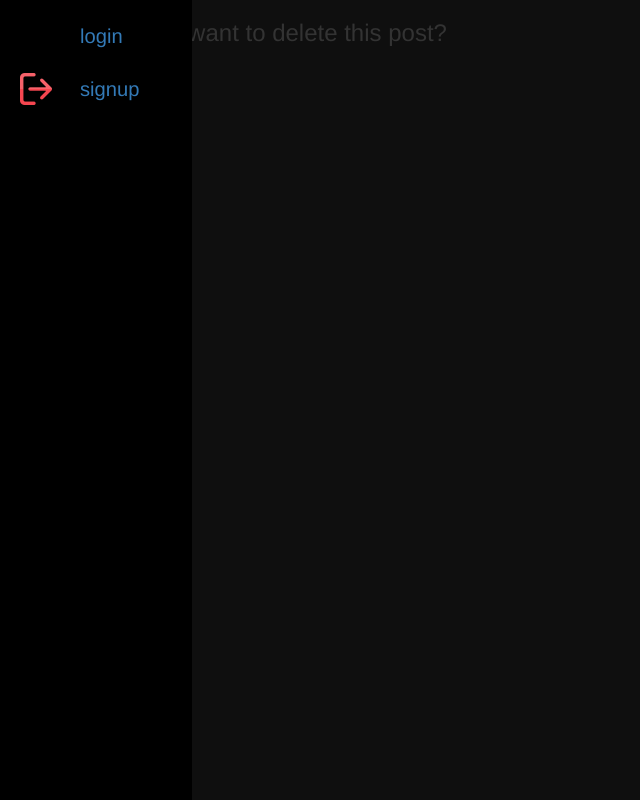
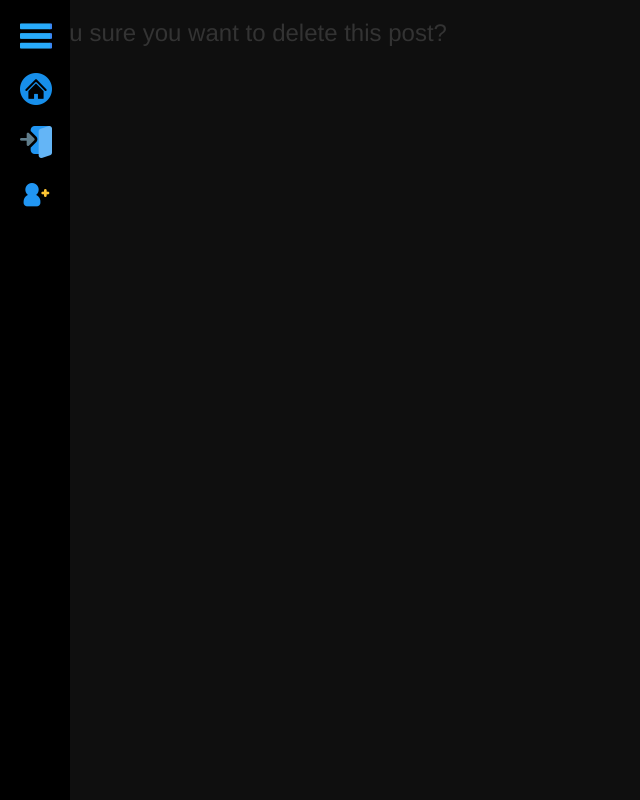
Before and after one commit to sea-rod/blog-application, a Django app: template templates/delete_post.html in a window 1280 px wide. Shown: the whole page, without its empty margins (0-640 px from the left). Run offline with Django 3.2, Linux system fonts and the light colour scheme; the template is opened without the code that fills it, so the values that code supplies are empty; some libraries are stand-ins or nearby versions.

Commit message:
add side-bar

```diff
--- a/static/css/base.css
+++ b/static/css/base.css
@@ -60,33 +60,54 @@ p {
         left: 0;
         font-size: larger;
         height: 100%;
-        width: 5%;
+        width: 70px;
         overflow: hidden;
-        transition: 2s;
+        transition: 0.5s;
         z-index: 1;
     }
-
-    .side-bar:hover {
-        width: 15%;
-    }
-
 
     .side-bar li {
         list-style-type: none;
         font-size: larger;
         margin-left: -30px;
         display: block;
+        color: rgb(226, 226, 226);
         background-repeat: no-repeat;
         background-position: left center;
         background-size: 32px 32px;
         overflow: hidden;
         padding: 12px 10px 12px 60px;
+        transition: 1s;
     }
 
-    .side-bar li[data-image="image1"] {
+    .side-bar li:hover {
+        text-shadow: 20px;
+        color: rgb(148, 148, 224);
+    }
+
+    .side-bar li[data-image="logout"] {
         background-image: url('/static/img/logout.png');
     }
 
+    .side-bar li[data-image="login"] {
+        background-image: url('/static/img/login.png');
+    }
+
+    .side-bar li[data-image="signup"] {
+        background-image: url('/static/img/signup.png');
+    }
+
+    .side-bar li[data-image="home"] {
+        background-image: url('/static/img/home.png');
+    }
+
+    .side-bar li[data-image="add"] {
+        background-image: url('/static/img/add.png');
+    }
+
+    .side-bar li[data-image="menu"] {
+        background-image: url('/static/img/menu.png');
+    }
 
     #form.container {
         width: 25%;
--- a/templates/base.html
+++ b/templates/base.html
@@ -12,13 +12,36 @@
     <script src="https://ajax.googleapis.com/ajax/libs/jquery/3.6.1/jquery.min.js"></script>
     <script src="https://maxcdn.bootstrapcdn.com/bootstrap/3.4.1/js/bootstrap.min.js"></script>
     <script>
-        const toggleButton = document.getElementById('toggle-button');
-        const sidebar = document.getElementsByClassName('side-bar')[0];
+        document.addEventListener('click', function (event) {
 
-        // Toggle the "expanded" class on the sidebar when the toggle button is clicked
-        toggleButton.addEventListener('click', () => {
-            sidebar.classList.toggle('expanded');
+            if (!event.target.closest('.side-bar')) {
+                closeSidebar();
+                console.log("h");
+            }
+            else {
+                console.log("he");
+                expand();
+            }
+
         });
+
+        function closeSidebar() {
+            const menu = document.getElementsByClassName("side-bar")[0];
+            menu.style.width = "70px";
+        }
+
+        function expand() {
+            console.log("he1");
+            const menu = document.getElementsByClassName("side-bar")[0];
+            if (menu.style.width == "200px") {
+                menu.style.width = "70px";
+            }
+            else {
+                menu.style.width = "200px";
+            }
+        }
+
+
 
     </script>
 
@@ -33,21 +56,25 @@
     <header>
         <div class="side-bar">
             <ul>
+                <li data-image="menu">Menu</li>
+                <a href="{% url 'home' %}">
+                    <li data-image="home">Home</li>
+                </a>
                 {% if user.is_authenticated %}
+                <a href="{% url 'add_post' %}">
+                    <li data-image="add">Add</li>
+                </a>
                 <a href="{% url 'logout' %}">
-                    <li>logout</li>
-                </a>
-                <a href="{% url 'add_post' %}">
-                    <li>+Add</li>
+                    <li data-image="logout">logout</li>
                 </a>
                 {% else %}
                 <a href="{% url 'login' %}">
-                    <li>login</li>
+                    <li data-image="login">login</li>
                 </a>
 
                 <a href="{% url 'signup' %}">
 
-                    <li data-image="image1">signup
+                    <li data-image="signup">signup
                     </li>
                 </a>
                 {% endif %}
```
Also changed, not shown: db.sqlite3 (deleted), static/img/add.png (added), static/img/home.png (added), static/img/login.png (added), static/img/logout.png, static/img/menu.png (added), static/img/signup.png (added).
